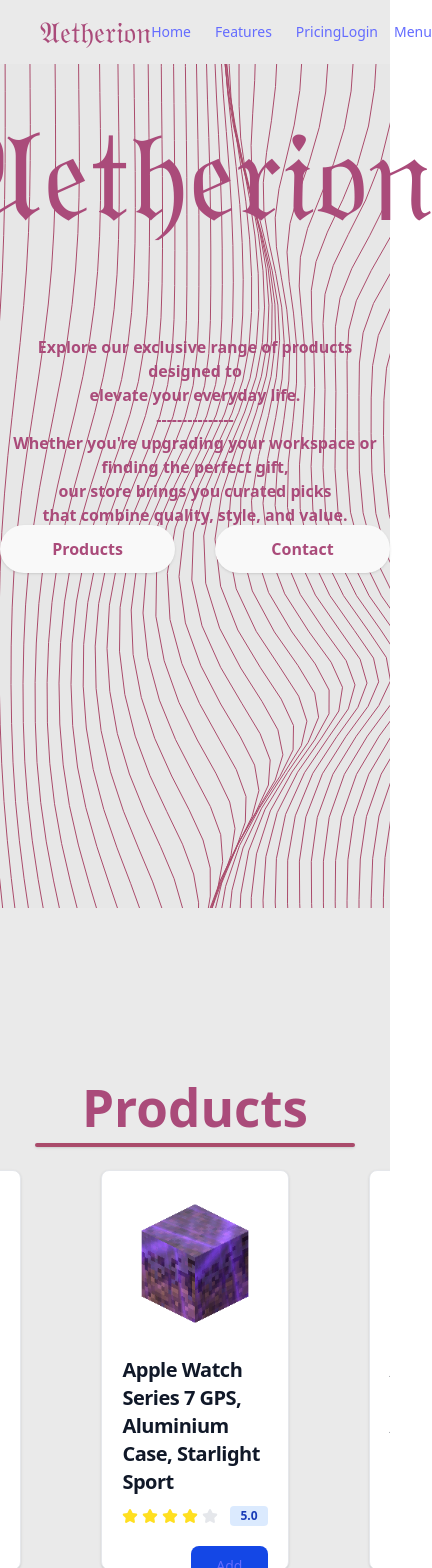
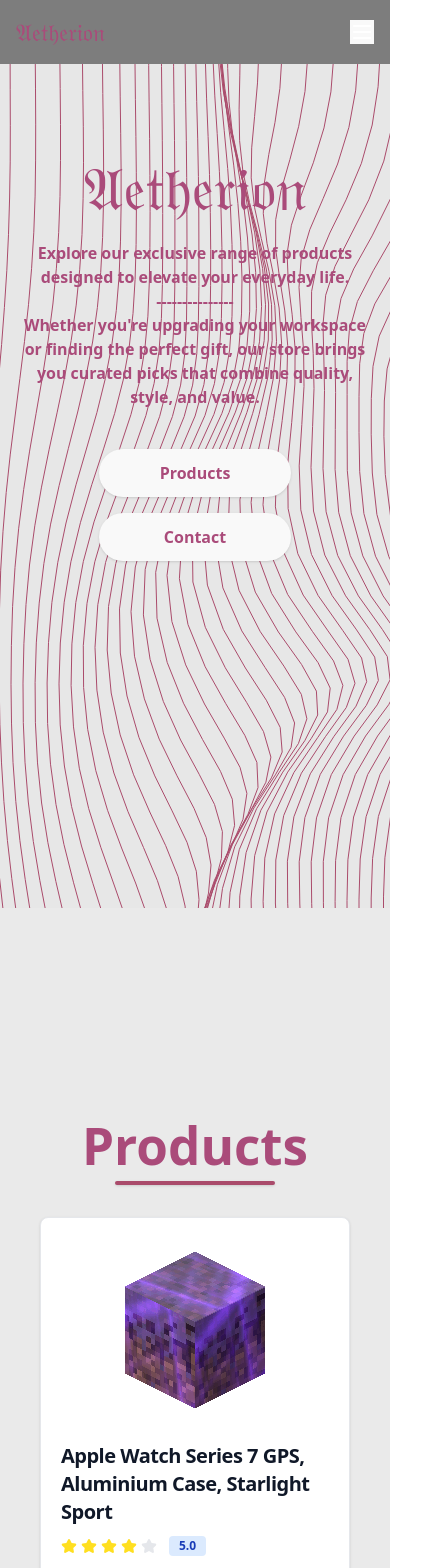
Before and after one commit to xxttqqzz/ShopSite, a React (Vite) app: page / in a window 390 px wide. Shown: the top 1568 px of the page, 432 px wide, since content can reach past the window. Built offline with nearby package versions, Linux system fonts and the light colour scheme.

Commit message:
responsiveness: add responsive design to the app

```diff
--- a/src/components/topbar.tsx
+++ b/src/components/topbar.tsx
@@ -3,16 +3,15 @@ import { useEffect, useState } from "react"
 export default function TopBar() {
 	const [showBar, setShowBar] = useState(true)
 	const [lastScrollY, setLastScrollY] = useState(0)
+	const [menuOpen, setMenuOpen] = useState(false)
 
 	useEffect(() => {
 		const handleScroll = () => {
 			const currentScrollY = window.scrollY
 
 			if (currentScrollY > lastScrollY && currentScrollY > 50) {
-				// scrolling down
 				setShowBar(false)
 			} else {
-				// scrolling up
 				setShowBar(true)
 			}
 
@@ -25,24 +24,38 @@ export default function TopBar() {
 	}, [lastScrollY])
 
 	return (
-		<div className="fixed top-0 w-screen bg-[rgb(125, 125, 125)] p-4 h-16 flex items-center justify-between pl-10" style={{transform: showBar ? "translateY(0)" : "translateY(-100%)", transition: "transform 0.3s ease-in-out"}}>
+		<div className="fixed top-0 w-full bg-[rgb(125,125,125)] p-4 h-16 flex items-center justify-between px-4 md:px-10 z-50" style={{ transform: showBar ? "translateY(0)" : "translateY(-100%)", transition: "transform 0.3s ease-in-out" }}>
 			{/* Left: Logo */}
 			<div className="flex-1">
-                <p className="text-[#aa4b7a] font-bold text-3xl">𝔄𝔢𝔱𝔥𝔢𝔯𝔦𝔬𝔫</p>
+				<p className="text-[#aa4b7a] font-bold text-2xl sm:text-3xl">𝔄𝔢𝔱𝔥𝔢𝔯𝔦𝔬𝔫</p>
 			</div>
 
 			{/* Center: Tabs / Nav */}
-            <div className="flex-1 flex justify-center gap-6 text-[#aa4b7a] text-sm">
+			<div className="hidden md:flex flex-1 justify-center gap-6 text-[#aa4b7a] text-sm">
 				<a href="/home">Home</a>
 				<a href="/features">Features</a>
 				<a href="/pricing">Pricing</a>
 			</div>
 
 			{/* Right: Menu / Profile */}
-            <div className="flex-1 flex justify-end gap-4 text-white text-sm pr-10">
-                <a href="#">Login</a>
-                <a href="#">Menu</a>
+			<div className="flex-1 flex justify-end gap-4 text-white text-sm">
+				<a href="#" className="hidden md:block">Login</a>
+				<button onClick={() => setMenuOpen(!menuOpen)} className="md:hidden text-white focus:outline-none">
+					<svg className="w-6 h-6" fill="none" stroke="currentColor" viewBox="0 0 24 24" xmlns="http://www.w3.org/2000/svg">
+						<path strokeLinecap="round" strokeLinejoin="round" strokeWidth={2} d="M4 6h16M4 12h16M4 18h16" />
+					</svg>
+				</button>
 			</div>
+
+			{/* Mobile dropdown */}
+			{menuOpen && (
+				<div className="absolute top-16 left-0 w-full bg-[rgb(125,125,125)] flex flex-col items-center gap-4 py-4 text-[#aa4b7a] text-sm md:hidden">
+					<a href="/home">Home</a>
+					<a href="/features">Features</a>
+					<a href="/pricing">Pricing</a>
+					<a href="#" className="text-white">Login</a>
+				</div>
+			)}
 		</div>
 	)
 }
--- a/src/pages/Home.tsx
+++ b/src/pages/Home.tsx
@@ -5,34 +5,37 @@ import Banner from '../components/banner.tsx';
 
 export default function Home() {
 	return (
-    <div className="gradient-background w-screen min-h-screen pt-16">
+		<div className="gradient-background w-full min-h-screen pt-16 relative">
 			<TopBar />
+			<div className="relative w-full h-[70vh]">
                 <Banner />
-      <div className='flex justify-center items-center w-screen h-[60%] absolute flex-col gap-25 top-16'>
-            <p className="text-[#aa4b7a] font-bold text-9xl">𝔄𝔢𝔱𝔥𝔢𝔯𝔦𝔬𝔫</p>
-            <p className="text-[#aa4b7a] text-center font-bold text-s">Explore our exclusive range of products designed to <br></br>elevate your everyday life. <br></br>---------------<br></br>Whether you're upgrading your workspace or finding the perfect gift, <br></br>our store brings you curated picks <br></br>that combine quality, style, and value.</p>
+                <div className="absolute inset-0 flex flex-col items-center justify-center gap-6 text-center z-10 px-4">
+                    <p className="text-[#aa4b7a] font-bold text-6xl md:text-8xl lg:text-9xl">𝔄𝔢𝔱𝔥𝔢𝔯𝔦𝔬𝔫</p>
+                    <p className="text-[#aa4b7a] font-bold text-base md:text-lg max-w-3xl">
+                        Explore our exclusive range of products designed to elevate your everyday life.<br />
+                        ---------------<br />
+                        Whether you're upgrading your workspace or finding the perfect gift, our store brings you curated picks that combine quality, style, and value.
+                    </p>
+                    <div className='flex flex-col md:flex-row justify-center items-center gap-4 mt-4'>
+                        <button className="bg-white w-48 md:w-60 h-12 text-[#aa4b7a] font-bold py-2 px-4 rounded-full shadow">Products</button>
+                        <button className="bg-white w-48 md:w-60 h-12 text-[#aa4b7a] font-bold py-2 px-4 rounded-full shadow">Contact</button>
                     </div>
-        <div className='flex justify-center items-center w-screen h-[30%] absolute top-[50%] gap-10'>
-            <button className="bg-white w-60 h-12 text-[#aa4b7a] font-bold py-2 px-4 rounded-full shadow">Products</button>
-            <button className="bg-white w-60 h-12 text-[#aa4b7a] font-bold py-2 px-4 rounded-full shadow">Contact</button>
                 </div>
-        <div className="flex justify-center p-10 w-screen h-screen items-center flex-col">
-            <div className="flex h-20 w-full items-center flex-col">
-                <h1 className="text-4xl font-bold text-[#aa4b7a]">Products</h1>
-                <div className="w-80 h-1 bg-[#aa4b6b] mt-2 rounded-full shadow"></div>
             </div>
-            <div className="flex justify-center gap-20 w-screen h-[50vh] items-center flex-row">
-                <div className="flex h-100 justify-center">
+
+
+			<div className="flex flex-col items-center p-10 w-full min-h-screen mt-[50vh]">
+                <div className="flex flex-col items-center mb-8 top-0">
+                    <h1 className="text-3xl md:text-4xl font-bold text-[#aa4b7a]">Products</h1>
+                    <div className="w-40 h-1 bg-[#aa4b6b] mt-2 rounded-full shadow"></div>
+                </div>
+                <div className="flex flex-col md:flex-row justify-center items-center gap-10 w-full flex-wrap">
                     <Card />
-                </div>
-                <div className="flex h-100 justify-center">
                     <Card />
-                </div>
-                <div className="flex h-100 justify-center">
                     <Card />
                 </div>
             </div>
-        </div>
+
 		</div>
 	)
 }
```
Also changed, not shown: src/App.tsx (+4 -5 lines). Lines whose indentation alone changed are shown as unchanged.
